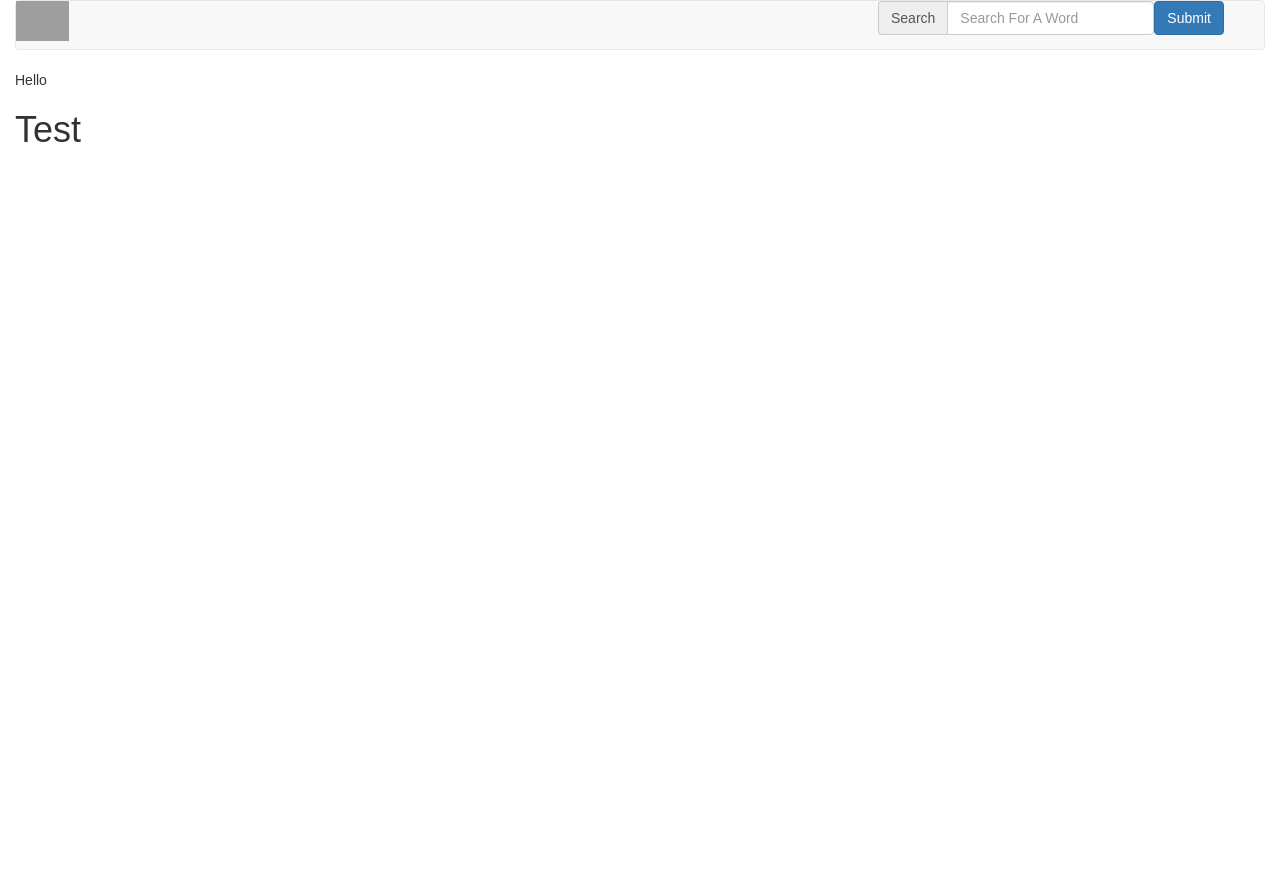
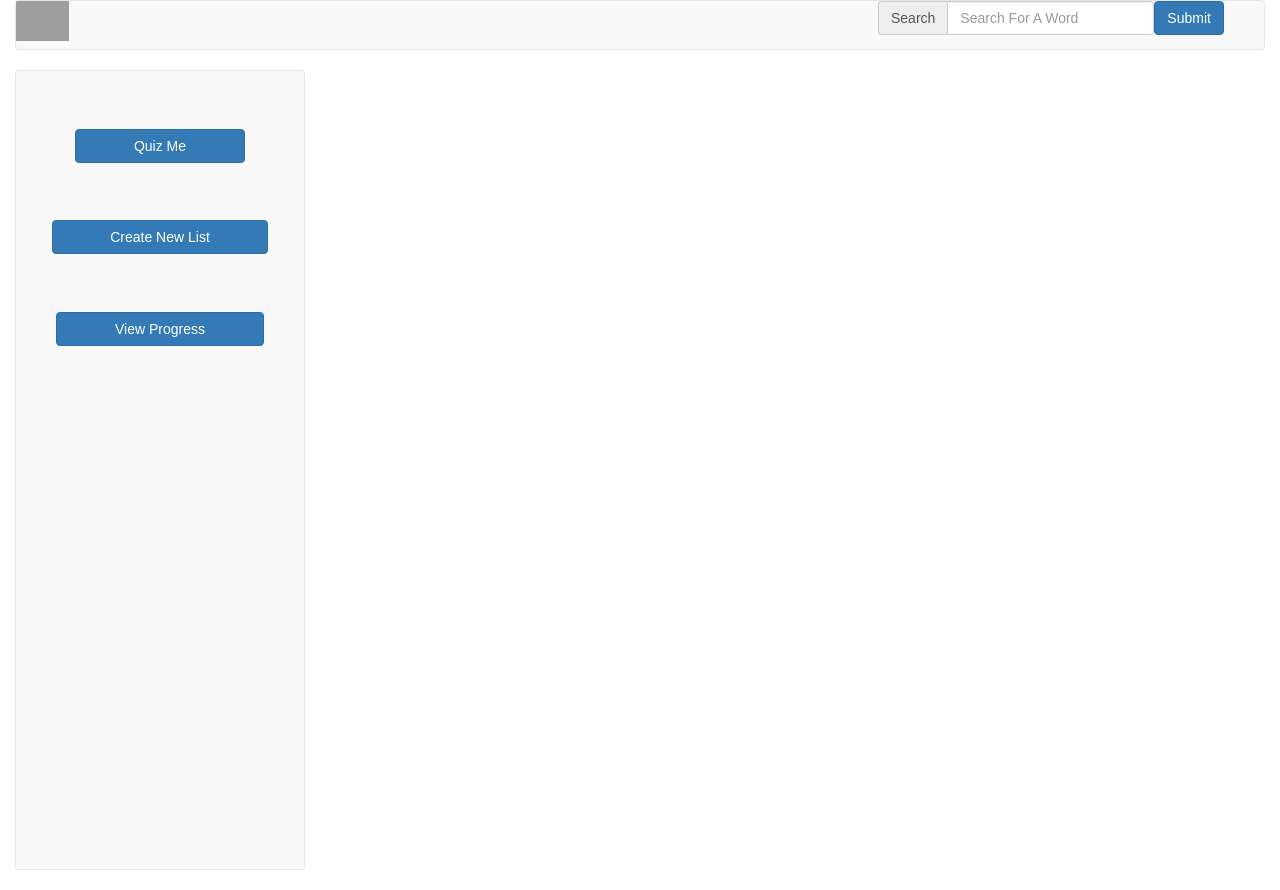
Before and after one commit to CaseyTM/WordWorms, a React (Create React App) app: page / in a window 1280 px wide. Before the commit the page ends 800 px from the top, so only its background shows below. Built offline with nearby package versions, Linux system fonts and the light colour scheme; grey boxes are pictures that could not be loaded.

Commit message:
Successfully programmed sidenav bar with test routes

```diff
--- a/src/Components/App.css
+++ b/src/Components/App.css
@@ -24,158 +24,18 @@
 }
 
 
-/* Formatting for sideNavBar */
+/* formatting for side nav bar */
 
-    body,html{
-    height: 100%;
-  }
+.stretch-height{
+  height:  100vh;
+}
 
-  /* remove outer padding */
-  .main .row{
-    padding: 0px;
-    margin: 0px;
-  }
+.button-spread{
+  display: block;
+  margin: auto;
+  margin-top: 20%;
+  padding-left: 20%;
+  padding-right: 20%;
 
-  /*Remove rounded coners*/
 
-  nav.sidebar.navbar {
-    border-radius: 0px;
-  }
-
-  nav.sidebar, .main{
-    -webkit-transition: margin 200ms ease-out;
-      -moz-transition: margin 200ms ease-out;
-      -o-transition: margin 200ms ease-out;
-      transition: margin 200ms ease-out;
-  }
-
-  /* Add gap to nav and right windows.*/
-  .main{
-    padding: 10px 10px 0 10px;
-  }
-
-  /* .....NavBar: Icon only with coloring/layout.....*/
-
-  /*small/medium side display*/
-  @media (min-width: 768px) {
-
-    /*Allow main to be next to Nav*/
-    .main{
-      position: absolute;
-      width: calc(100% - 40px); /*keeps 100% minus nav size*/
-      margin-left: 40px;
-      float: right;
-    }
-
-    /*lets nav bar to be showed on mouseover*/
-    nav.sidebar:hover + .main{
-      margin-left: 200px;
-    }
-
-    /*Center Brand*/
-    nav.sidebar.navbar.sidebar>.container .navbar-brand, .navbar>.container-fluid .navbar-brand {
-      margin-left: 0px;
-    }
-    /*Center Brand*/
-    nav.sidebar .navbar-brand, nav.sidebar .navbar-header{
-      text-align: center;
-      width: 100%;
-      margin-left: 0px;
-    }
-
-    /*Center Icons*/
-    nav.sidebar a{
-      padding-right: 13px;
-    }
-
-    /*adds border top to first nav box */
-    nav.sidebar .navbar-nav > li:first-child{
-      border-top: 1px #e5e5e5 solid;
-    }
-
-    /*adds border to bottom nav boxes*/
-    nav.sidebar .navbar-nav > li{
-      border-bottom: 1px #e5e5e5 solid;
-    }
-
-    /* Colors/style dropdown box*/
-    nav.sidebar .navbar-nav .open .dropdown-menu {
-      position: static;
-      float: none;
-      width: auto;
-      margin-top: 0;
-      background-color: transparent;
-      border: 0;
-      -webkit-box-shadow: none;
-      box-shadow: none;
-    }
-
-    /*allows nav box to use 100% width*/
-    nav.sidebar .navbar-collapse, nav.sidebar .container-fluid{
-      padding: 0 0px 0 0px;
-    }
-
-    /*colors dropdown box text */
-    .navbar-inverse .navbar-nav .open .dropdown-menu>li>a {
-      color: #777;
-    }
-
-    /*gives sidebar width/height*/
-    nav.sidebar{
-      width: 200px;
-      height: 100%;
-      margin-left: -160px;
-      float: left;
-      z-index: 8000;
-      margin-bottom: 0px;
-    }
-
-    /*give sidebar 100% width;*/
-    nav.sidebar li {
-      width: 100%;
-    }
-
-    /* Move nav to full on mouse over*/
-    nav.sidebar:hover{
-      margin-left: 0px;
-    }
-    /*for hiden things when navbar hidden*/
-    .forAnimate{
-      opacity: 0;
-    }
-  }
-
-  /* .....NavBar: Fully showing nav bar..... */
-
-  @media (min-width: 1330px) {
-
-    /*Allow main to be next to Nav*/
-    .main{
-      width: calc(100% - 200px); /*keeps 100% minus nav size*/
-      margin-left: 200px;
-    }
-
-    /*Show all nav*/
-    nav.sidebar{
-      margin-left: 0px;
-      float: left;
-    }
-    /*Show hidden items on nav*/
-    nav.sidebar .forAnimate{
-      opacity: 1;
-    }
-  }
-
-  nav.sidebar .navbar-nav .open .dropdown-menu>li>a:hover, nav.sidebar .navbar-nav .open .dropdown-menu>li>a:focus {
-    color: #CCC;
-    background-color: transparent;
-  }
-
-  nav:hover .forAnimate{
-    opacity: 1;
-  }
-  section{
-    padding-left: 15px;
-  }
-
-  /* formatting for side-navbar complete */
+}
--- a/src/Components/App.js
+++ b/src/Components/App.js
@@ -1,21 +1,27 @@
 import React, { Component } from 'react';
-import './App.css';
+
 
 //bring in nav bars
 import BootstrapNavBar from './BootstrapNavBar.js';
 import SideNavBar from './SideNavBar.js';
 
+
 // We need to bring in bootstrap as well as jquery
 import '../../node_modules/bootstrap/dist/css/bootstrap.min.css';
+import './App.css';
+
 import $ from 'jquery';
 
 class App extends Component {
   render() {
     return (
       <div className="container-fluid">
+
         <BootstrapNavBar />
-        <SideNavBar />
-        <h1>Test</h1>
+       	<div className="row">
+	        <SideNavBar />
+	        {this.props.children}
+	    </div>
       </div>
     );
   }
--- /dev/null
+++ b/src/Components/CreateNewList.js
@@ -0,0 +1,19 @@
+// We need Component
+// We also need the link so that we can actively change routes
+
+import React, { Component } from 'react';
+
+
+
+class CreateNewList extends Component{
+	render(){
+		return(
+			<div className="col-sm-9">
+				<h1>Create New List</h1>
+			</div>
+
+		)
+	}
+}
+
+export default CreateNewList;
--- /dev/null
+++ b/src/Components/QuizMe.js
@@ -0,0 +1,19 @@
+// We need Component
+// We also need the link so that we can actively change routes
+
+import React, { Component } from 'react';
+
+
+
+class QuizMe extends Component{
+	render(){
+		return(
+			<div className="col-sm-9">
+				<h1>Quiz Me</h1>
+			</div>
+
+		)
+	}
+}
+
+export default QuizMe;
--- a/src/Components/SideNavBar.js
+++ b/src/Components/SideNavBar.js
@@ -6,13 +6,21 @@ import { Link } from 'react-router';
 
 
 class SideNavBar extends Component{
-	render(){
-		return(
+    render(){
+        return(
 
-			<div>Hello</div>
 
-		)
-	}
+            <div className="col-sm-3">
+                <nav className="navbar navbar-default stretch-height">
+                    <Link to="quizMe"> <button className="btn btn-primary button-spread"> Quiz Me </button> </Link>
+                    <Link to="createNewList"> <button className="btn btn-primary button-spread"> Create New List </button> </Link>
+                    <Link to="viewProgress"><button className="btn btn-primary button-spread"> View Progress </button></Link>
+                </nav>
+            </div>
+
+
+        )
+    }
 }
 
 export default SideNavBar;
--- /dev/null
+++ b/src/Components/ViewProgress.js
@@ -0,0 +1,19 @@
+// We need Component
+// We also need the link so that we can actively change routes
+
+import React, { Component } from 'react';
+
+
+
+class ViewProgress extends Component{
+	render(){
+		return(
+			<div className="col-sm-9">
+				<h1>View Progress</h1>
+			</div>
+
+		)
+	}
+}
+
+export default ViewProgress;
--- a/src/index.js
+++ b/src/index.js
@@ -4,6 +4,9 @@ import ReactDOM from 'react-dom';
 
 // bring in app component
 import App from './Components/App';
+import QuizMe from './Components/QuizMe.js'
+import CreateNewList from './Components/CreateNewList.js'
+import ViewProgress from './Components/ViewProgress.js'
 // custom Css
 import './index.css';
 
@@ -13,6 +16,9 @@ import { Router, IndexRoute, Route, hashHistory } from 'react-router';
 ReactDOM.render(
 	<Router history={hashHistory} >
 		<Route path='/' component={App}>
+			<Route path='quizMe' component={QuizMe} />
+			<Route path='createNewList' component={CreateNewList} />
+			<Route path='viewProgress' component={ViewProgress} />
 		</Route>
 	</Router>,
   document.getElementById('root')
```
